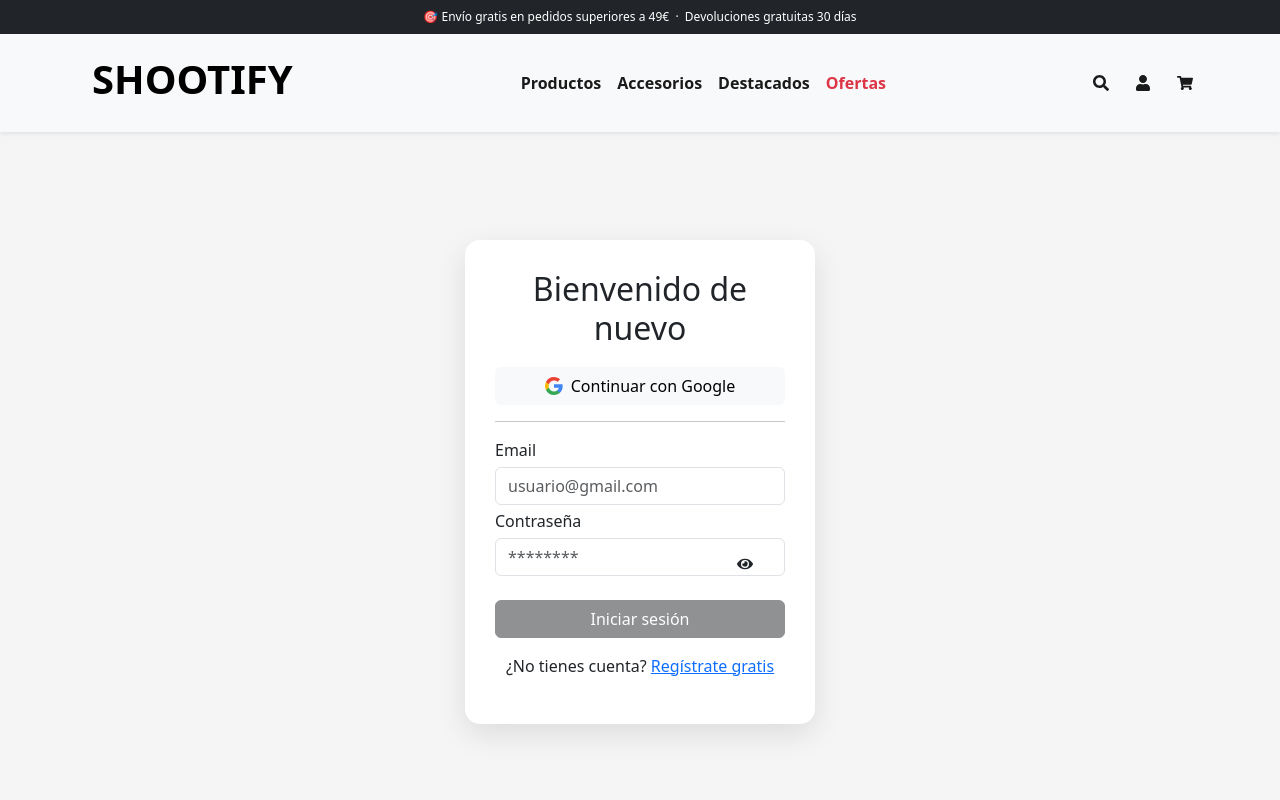
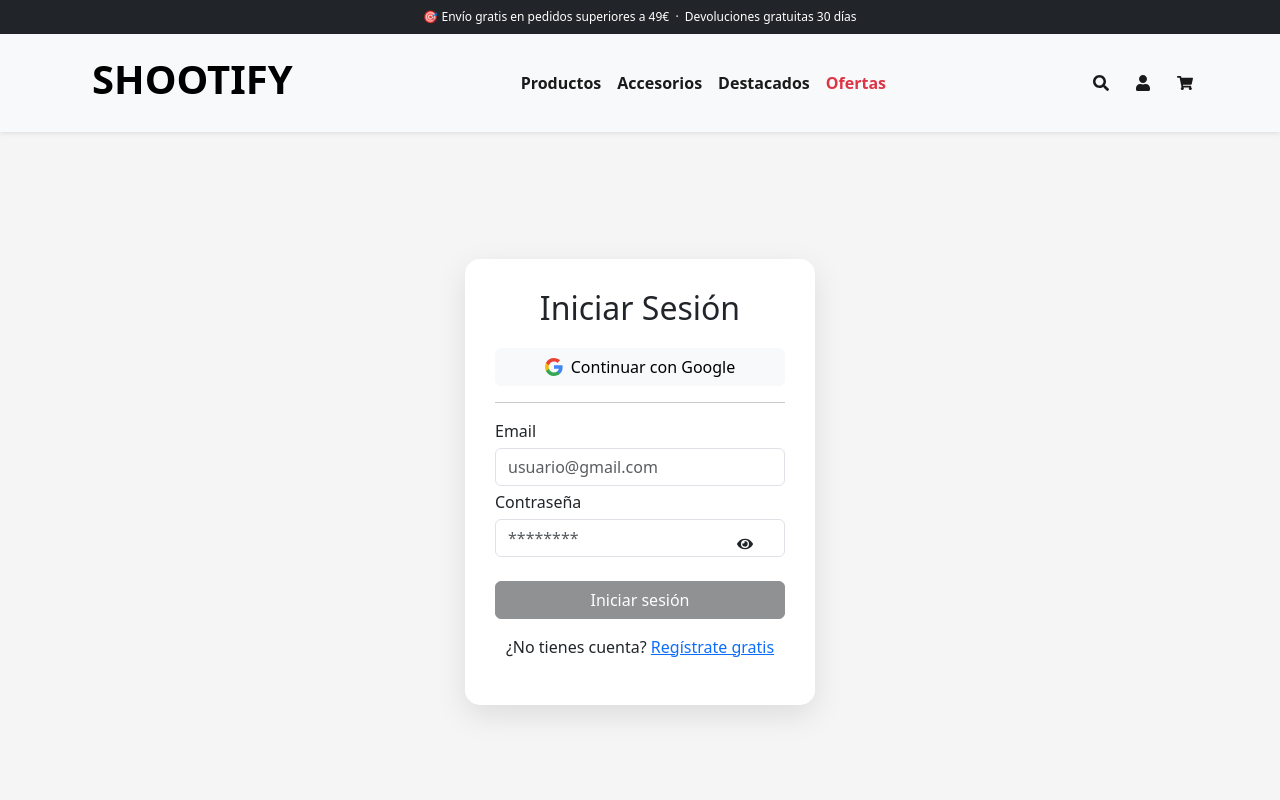
Before and after one commit to FernandoPaul/Shootify-app, a React (Vite) app: page /login in a window 1280 px wide. Shown: the top 800 px of the page. Built offline with nearby package versions, Linux system fonts and the light colour scheme; no server answers.

Commit message:
Cambio en el titulo del Login

```diff
--- a/src/pages/Login.jsx
+++ b/src/pages/Login.jsx
@@ -78,7 +78,7 @@
     return (
         <div className="auth-container">
             <div className="auth-card">
-                <h2>Bienvenido de nuevo</h2>
+                <h2>Iniciar Sesión</h2>
                 {/* GOOGLE */}
                 {/* disable para deshabilitar el boton si esta cargando */}
                 <button className="btn btn-light w-100 mb-3 d-flex justify-content-center align-items-center gap-2" onClick={handleGoogleLogin} disabled={loading}>
```
